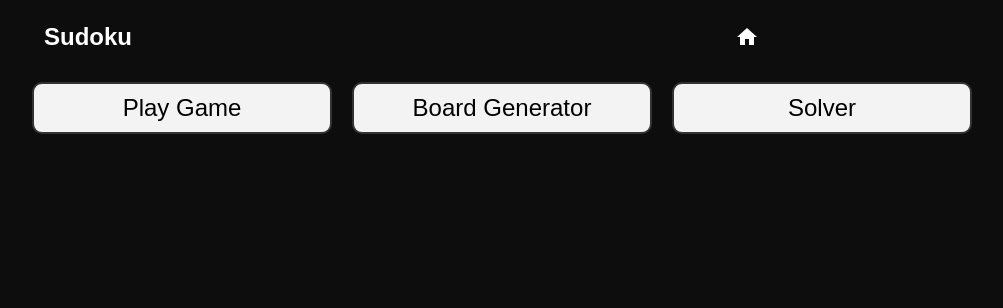
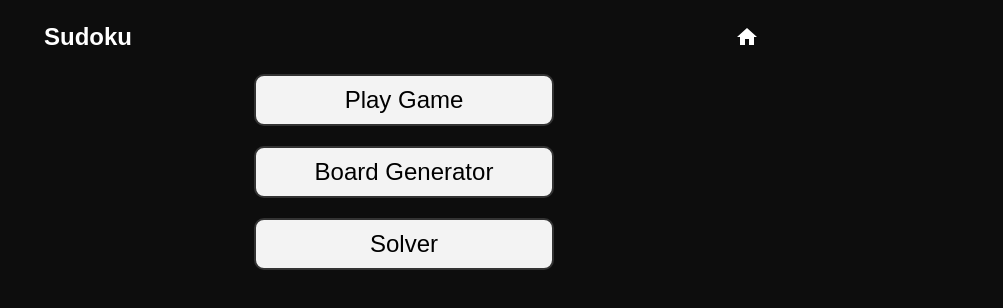
Before and after one commit to thimer-logan/sudoku, a React (Create React App) app in the folder sudoku_frontend/: page / in a window 1280 px wide. Shown: the top 308 px of the page, without its empty margins (236-1239 px from the left). Built offline with nearby package versions, Linux system fonts and the light colour scheme; a web font is replaced by a local one.

Commit message:
Fixed css naming class duplication

```diff
--- a/sudoku_frontend/src/components/Navigation/MainMenu.css
+++ b/sudoku_frontend/src/components/Navigation/MainMenu.css
@@ -33,7 +33,7 @@
   background-color:  #d8742a;
 } */
 
-.button-container {
+.main-btn-container {
   display: flex;
   flex-direction: column;
   align-items: center;
--- a/sudoku_frontend/src/components/Navigation/MainMenu.jsx
+++ b/sudoku_frontend/src/components/Navigation/MainMenu.jsx
@@ -4,7 +4,7 @@ import "./MainMenu.css";
 
 function MainMenu() {
   return (
-    <div className="button-container">
+    <div className="main-btn-container">
       <Link to="/game">
         <button className="main-btn">Play Game</button>
       </Link>
```
